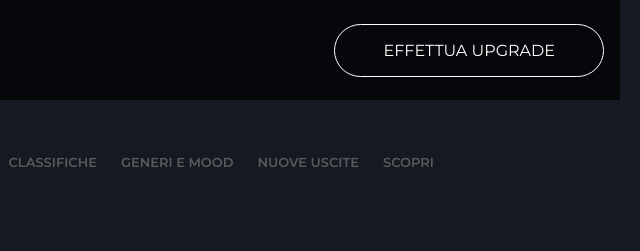
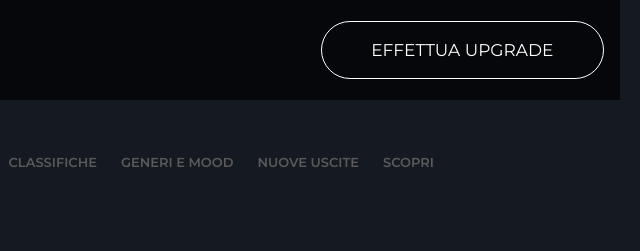
Before and after one commit to Francesca-Barcella/html-css-spotifyweb, a plain HTML site: page Bonus/index.html in a window 1280 px wide. In both pictures the pointer is over the link "EFFETTUA UPGRADE". Shown: the top 251 px of the page, 640-1280 px from the left. Drawn offline with Linux system fonts and the light colour scheme.

Commit message:
SW - effettua upgrade effect

```diff
--- a/Bonus/assets/css/style.css
+++ b/Bonus/assets/css/style.css
@@ -380,6 +380,11 @@ i:hover {
     color: var(--sw-darker);
 }
 
+.content_bar .upgrade .btn_up:hover{
+    padding: 1.1rem 3.1rem;
+    font-size: 17px;
+}
+
 .player_bar .audio i:hover {
     color: var(--sw-light);
 }
```
